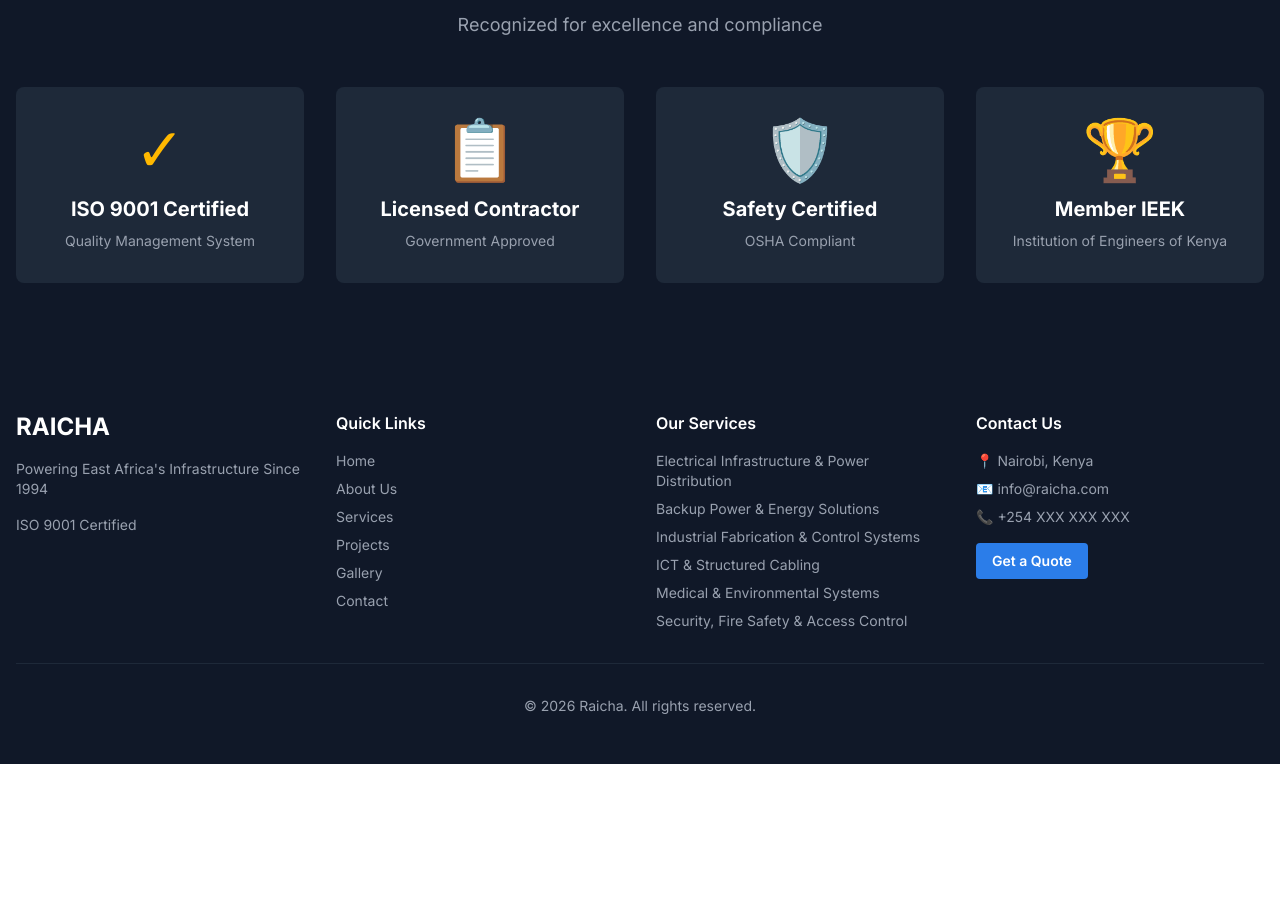
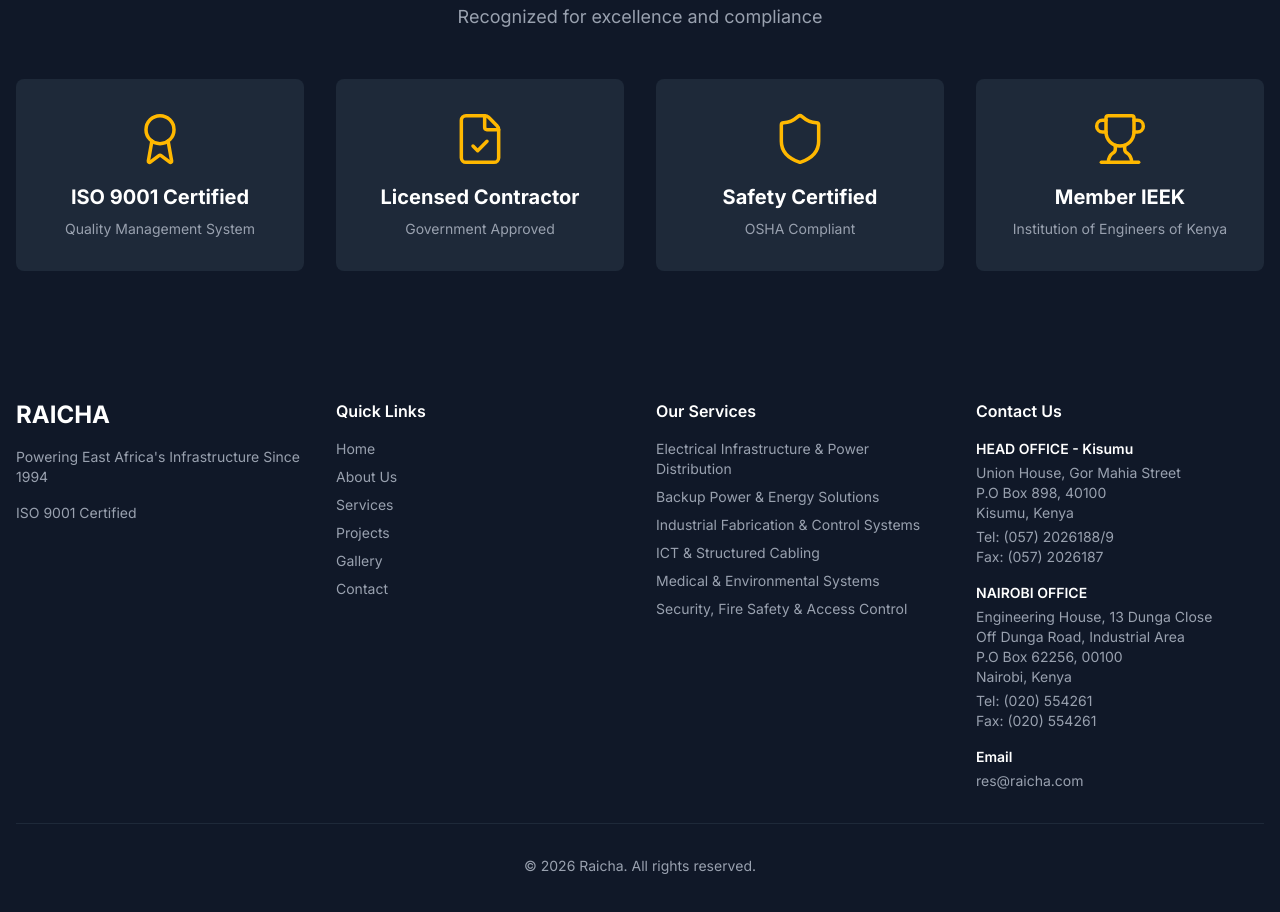
Before and after one commit to Don-Alvin/raicha, a Next.js app: page /about in a window 1280 px wide. Shown: the part 2570-3482 px from the top of the page. Before the commit the page ends 3334 px from the top, so only its background shows below. Built offline with nearby package versions, Linux system fonts and the light colour scheme.

Commit message:
map embedding

```diff
--- a/app/globals.css
+++ b/app/globals.css
@@ -1,7 +1,7 @@
 @import "tailwindcss";
 
 @theme {
-  /* This creates classes like bg-primary, text-primary-dark, etc. */
+  /* Color palette */
   --color-primary: #2B7DE9;
   --color-primary-dark: #1E5BB8;
   --color-primary-light: #4A94FF;
@@ -9,4 +9,117 @@
   --color-secondary: #FFB800;
   --color-secondary-dark: #E0A200;
   --color-secondary-light: #FFC933;
+
+  /* Animation keyframes */
+  --animate-fade-in: fade-in 0.6s ease-out;
+  --animate-slide-in-left: slide-in-left 0.6s ease-out;
+  --animate-slide-in-right: slide-in-right 0.6s ease-out;
+  --animate-scale-in: scale-in 0.5s ease-out;
+
+  /* Animation delays */
+  --animation-delay-100: 100ms;
+  --animation-delay-200: 200ms;
+  --animation-delay-300: 300ms;
+  --animation-delay-400: 400ms;
+  --animation-delay-500: 500ms;
 }
+
+/* Keyframe animations */
+@keyframes fade-in {
+  from {
+    opacity: 0;
+    transform: translateY(20px);
+  }
+  to {
+    opacity: 1;
+    transform: translateY(0);
+  }
+}
+
+@keyframes slide-in-left {
+  from {
+    opacity: 0;
+    transform: translateX(-30px);
+  }
+  to {
+    opacity: 1;
+    transform: translateX(0);
+  }
+}
+
+@keyframes slide-in-right {
+  from {
+    opacity: 0;
+    transform: translateX(30px);
+  }
+  to {
+    opacity: 1;
+    transform: translateX(0);
+  }
+}
+
+@keyframes scale-in {
+  from {
+    opacity: 0;
+    transform: scale(0.9);
+  }
+  to {
+    opacity: 1;
+    transform: scale(1);
+  }
+}
+
+/* Animation utility classes */
+.animate-fade-in {
+  animation: fade-in 0.6s ease-out forwards;
+}
+
+.animate-slide-in-left {
+  animation: slide-in-left 0.6s ease-out forwards;
+}
+
+.animate-slide-in-right {
+  animation: slide-in-right 0.6s ease-out forwards;
+}
+
+.animate-scale-in {
+  animation: scale-in 0.5s ease-out forwards;
+}
+
+/* Delay classes */
+.delay-100 {
+  animation-delay: 100ms;
+}
+
+.delay-200 {
+  animation-delay: 200ms;
+}
+
+.delay-300 {
+  animation-delay: 300ms;
+}
+
+.delay-400 {
+  animation-delay: 400ms;
+}
+
+.delay-500 {
+  animation-delay: 500ms;
+}
+
+/* Smooth scroll behavior */
+html {
+  scroll-behavior: smooth;
+}
+
+/* Respect user's motion preferences */
+@media (prefers-reduced-motion: reduce) {
+  *,
+  *::before,
+  *::after {
+    animation-duration: 0.01ms !important;
+    animation-iteration-count: 1 !important;
+    transition-duration: 0.01ms !important;
+    scroll-behavior: auto !important;
+  }
+}
--- a/components/layout/Footer.tsx
+++ b/components/layout/Footer.tsx
@@ -45,18 +45,32 @@
           {/* Contact */}
           <div>
             <h4 className="font-semibold mb-4">Contact Us</h4>
-            <ul className="space-y-2 text-sm text-gray-400">
-              <li>📍 Nairobi, Kenya</li>
-              <li>📧 info@raicha.com</li>
-              <li>📞 +254 XXX XXX XXX</li>
-            </ul>
-            <div className="mt-4">
-              <Link
-                href="/contact"
-                className="inline-block bg-primary hover:bg-primary-dark px-4 py-2 rounded text-sm font-semibold transition-colors"
-              >
-                Get a Quote
-              </Link>
+            <div className="space-y-4 text-sm text-gray-400">
+              {/* Head Office */}
+              <div>
+                <p className="font-semibold text-white mb-1">HEAD OFFICE - Kisumu</p>
+                <p>Union House, Gor Mahia Street</p>
+                <p>P.O Box 898, 40100</p>
+                <p>Kisumu, Kenya</p>
+                <p className="mt-1">Tel: (057) 2026188/9</p>
+                <p>Fax: (057) 2026187</p>
+              </div>
+
+              {/* Nairobi Office */}
+              <div>
+                <p className="font-semibold text-white mb-1">NAIROBI OFFICE</p>
+                <p>Engineering House, 13 Dunga Close</p>
+                <p>Off Dunga Road, Industrial Area</p>
+                <p>P.O Box 62256, 00100</p>
+                <p>Nairobi, Kenya</p>
+                <p className="mt-1">Tel: (020) 554261</p>
+                <p>Fax: (020) 554261</p>
+              </div>
+
+              <div>
+                <p className="font-semibold text-white mb-1">Email</p>
+                <p>res@raicha.com</p>
+              </div>
             </div>
           </div>
         </div>
--- a/components/sections/Certifications.tsx
+++ b/components/sections/Certifications.tsx
@@ -1,24 +1,26 @@
+import { Award, FileCheck, Shield, Trophy } from 'lucide-react';
+
 export default function Certifications() {
   const certifications = [
     {
       title: 'ISO 9001 Certified',
       description: 'Quality Management System',
-      icon: '✓',
+      icon: Award,
     },
     {
       title: 'Licensed Contractor',
       description: 'Government Approved',
-      icon: '📋',
+      icon: FileCheck,
     },
     {
       title: 'Safety Certified',
       description: 'OSHA Compliant',
-      icon: '🛡️',
+      icon: Shield,
     },
     {
       title: 'Member IEEK',
       description: 'Institution of Engineers of Kenya',
-      icon: '🏆',
+      icon: Trophy,
     },
   ];
 
@@ -35,16 +37,19 @@
         </div>
 
         <div className="grid grid-cols-1 md:grid-cols-2 lg:grid-cols-4 gap-8">
-          {certifications.map((cert, index) => (
+          {certifications.map((cert, index) => {
+            const IconComponent = cert.icon;
+            return (
               <div
                 key={index}
                 className="bg-gray-800 p-8 rounded-lg text-center hover:bg-gray-700 transition-colors duration-300"
               >
-              <div className="text-6xl mb-4 text-secondary">{cert.icon}</div>
+                <IconComponent className="mx-auto text-secondary mb-4" size={56} strokeWidth={1.5} />
                 <h3 className="text-xl font-bold mb-2">{cert.title}</h3>
                 <p className="text-gray-400 text-sm">{cert.description}</p>
               </div>
-          ))}
+            );
+          })}
         </div>
       </div>
     </section>
--- a/components/sections/ContactForm.tsx
+++ b/components/sections/ContactForm.tsx
@@ -26,7 +26,6 @@
     e.preventDefault();
     setIsSubmitting(true);
 
-    // Send to backend API
     try {
       const response = await fetch('/api/contact', {
         method: 'POST',
@@ -64,7 +63,7 @@
       <div className="container mx-auto px-4">
         <div className="grid grid-cols-1 lg:grid-cols-2 gap-12">
           {/* Contact Form */}
-          <div>
+          <div className="animate-fade-in">
             <h2 className="text-3xl md:text-4xl font-bold text-gray-900 mb-6">
               Get In Touch
             </h2>
@@ -200,7 +199,7 @@
           </div>
 
           {/* Contact Information */}
-          <div className="lg:pl-12">
+          <div className="lg:pl-12 animate-fade-in delay-200">
             <h2 className="text-3xl md:text-4xl font-bold text-gray-900 mb-6">
               Contact Information
             </h2>
@@ -209,7 +208,7 @@
             </p>
 
             <div className="space-y-6">
-              {/* Address */}
+              {/* Head Office - Kisumu */}
               <div className="flex items-start space-x-4">
                 <div className="bg-primary/10 p-3 rounded-lg">
                   <svg
@@ -234,9 +233,37 @@
                   </svg>
                 </div>
                 <div>
-                  <h3 className="font-semibold text-gray-900 mb-1">Office Address</h3>
+                  <h3 className="font-semibold text-gray-900 mb-1">HEAD OFFICE - Kisumu</h3>
+                  <p className="text-gray-600">Union House, Gor Mahia Street</p>
+                  <p className="text-gray-600">P.O Box 898, 40100</p>
+                  <p className="text-gray-600">Kisumu, Kenya</p>
+                </div>
+              </div>
+
+              {/* Nairobi Office */}
+              <div className="flex items-start space-x-4">
+                <div className="bg-primary/10 p-3 rounded-lg">
+                  <svg
+                    xmlns="http://www.w3.org/2000/svg"
+                    className="h-6 w-6 text-primary"
+                    fill="none"
+                    viewBox="0 0 24 24"
+                    stroke="currentColor"
+                  >
+                    <path
+                      strokeLinecap="round"
+                      strokeLinejoin="round"
+                      strokeWidth={2}
+                      d="M19 21V5a2 2 0 00-2-2H7a2 2 0 00-2 2v16m14 0h2m-2 0h-5m-9 0H3m2 0h5M9 7h1m-1 4h1m4-4h1m-1 4h1m-5 10v-5a1 1 0 011-1h2a1 1 0 011 1v5m-4 0h4"
+                    />
+                  </svg>
+                </div>
+                <div>
+                  <h3 className="font-semibold text-gray-900 mb-1">NAIROBI OFFICE</h3>
+                  <p className="text-gray-600">Engineering House, 13 Dunga Close</p>
+                  <p className="text-gray-600">Off Dunga Road, Industrial Area</p>
+                  <p className="text-gray-600">P.O Box 62256, 00100</p>
                   <p className="text-gray-600">Nairobi, Kenya</p>
-                  <p className="text-gray-600">P.O. Box XXXX-00100</p>
                 </div>
               </div>
 
@@ -260,8 +287,33 @@
                 </div>
                 <div>
                   <h3 className="font-semibold text-gray-900 mb-1">Phone Numbers</h3>
-                  <p className="text-gray-600">+254 XXX XXX XXX</p>
-                  <p className="text-gray-600">+254 XXX XXX XXX</p>
+                  <p className="text-gray-600">Kisumu: (057) 2026188/9</p>
+                  <p className="text-gray-600">Nairobi: (020) 554261</p>
+                </div>
+              </div>
+
+              {/* Fax */}
+              <div className="flex items-start space-x-4">
+                <div className="bg-primary/10 p-3 rounded-lg">
+                  <svg
+                    xmlns="http://www.w3.org/2000/svg"
+                    className="h-6 w-6 text-primary"
+                    fill="none"
+                    viewBox="0 0 24 24"
+                    stroke="currentColor"
+                  >
+                    <path
+                      strokeLinecap="round"
+                      strokeLinejoin="round"
+                      strokeWidth={2}
+                      d="M7 4v16M17 4v16M3 8h4m10 0h4M3 12h18M3 16h4m10 0h4M4 20h16a1 1 0 001-1V5a1 1 0 00-1-1H4a1 1 0 00-1 1v14a1 1 0 001 1z"
+                    />
+                  </svg>
+                </div>
+                <div>
+                  <h3 className="font-semibold text-gray-900 mb-1">Fax Numbers</h3>
+                  <p className="text-gray-600">Kisumu: (057) 2026187</p>
+                  <p className="text-gray-600">Nairobi: (020) 554261</p>
                 </div>
               </div>
 
@@ -285,8 +337,7 @@
                 </div>
                 <div>
                   <h3 className="font-semibold text-gray-900 mb-1">Email Address</h3>
-                  <p className="text-gray-600">info@raicha.com</p>
-                  <p className="text-gray-600">projects@raicha.com</p>
+                  <p className="text-gray-600">res@raicha.com</p>
                 </div>
               </div>
 
@@ -323,30 +374,30 @@
               <p className="text-gray-600 text-sm mb-2">
                 For urgent electrical issues and emergencies:
               </p>
-              <p className="text-primary font-bold text-xl">+254 XXX XXX XXX</p>
+              <p className="text-primary font-bold text-xl">(057) 2026188/9</p>
             </div>
           </div>
         </div>
 
         {/* Google Maps Section */}
-        <div className="mt-16">
+        <div className="mt-16 animate-fade-in delay-400">
           <h2 className="text-3xl md:text-4xl font-bold text-gray-900 mb-6 text-center">
             Find Us on the Map
           </h2>
           <div className="rounded-lg overflow-hidden shadow-xl h-96">
             <iframe
-              src="https://www.google.com/maps/embed?pb=!1m18!1m12!1m3!1d255281.19034213348!2d36.70730744999999!3d-1.286389!2m3!1f0!2f0!3f0!3m2!1i1024!2i768!4f13.1!3m3!1m2!1s0x182f1172d84d49a7%3A0xf7cf0254b297924c!2sNairobi%2C%20Kenya!5e0!3m2!1sen!2sus!4v1234567890123!5m2!1sen!2sus"
+              src="https://www.google.com/maps/embed?pb=!1m18!1m12!1m3!1d3989.744039403621!2d34.751229!3d-0.091702!2m3!1f0!2f0!3f0!3m2!1i1024!2i768!4f13.1!3m3!1m2!1s0x182aa44ee11a8685%3A0x54ad52b9c1a7661!2sWQ23%2BJ8%20Kisumu!5e0!3m2!1sen!2sus!4v1234567890123!5m2!1sen!2sus"
               width="100%"
               height="100%"
               style={{ border: 0 }}
               allowFullScreen
               loading="lazy"
               referrerPolicy="no-referrer-when-downgrade"
-              title="Raicha Office Location"
+              title="Raicha Head Office Location - Kisumu"
             ></iframe>
           </div>
           <p className="text-center text-gray-600 mt-4 text-sm">
-            Click on the map to get directions to our office
+            Our head office in Kisumu - Click on the map to get directions
           </p>
         </div>
       </div>
```
Also changed, not shown: components/sections/CoreValues.tsx (+14 -9 lines), components/sections/Expertise.tsx (+27 -11 lines), components/sections/WhyChooseUs.tsx (+14 -9 lines). Lines whose indentation alone changed are shown as unchanged.
